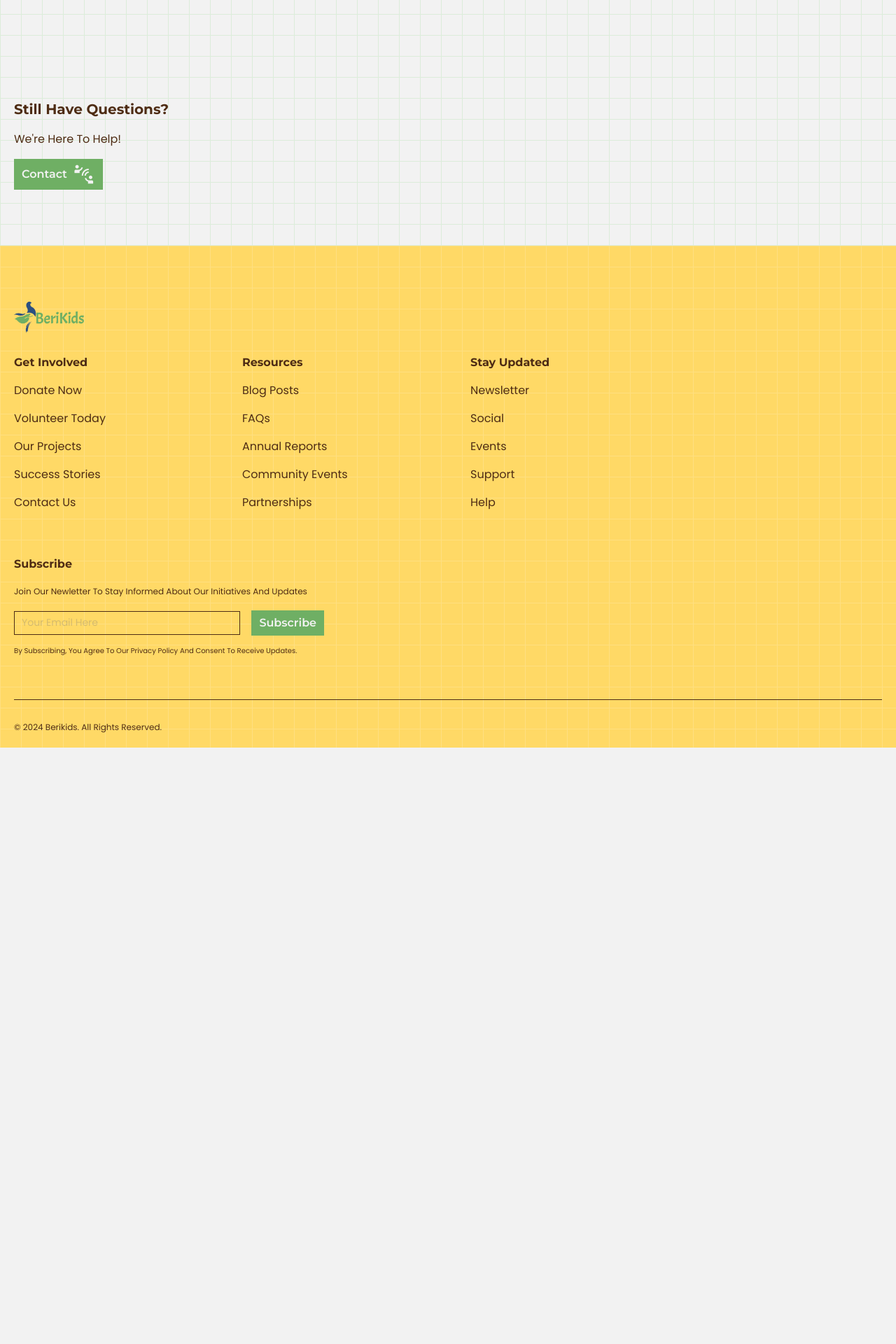
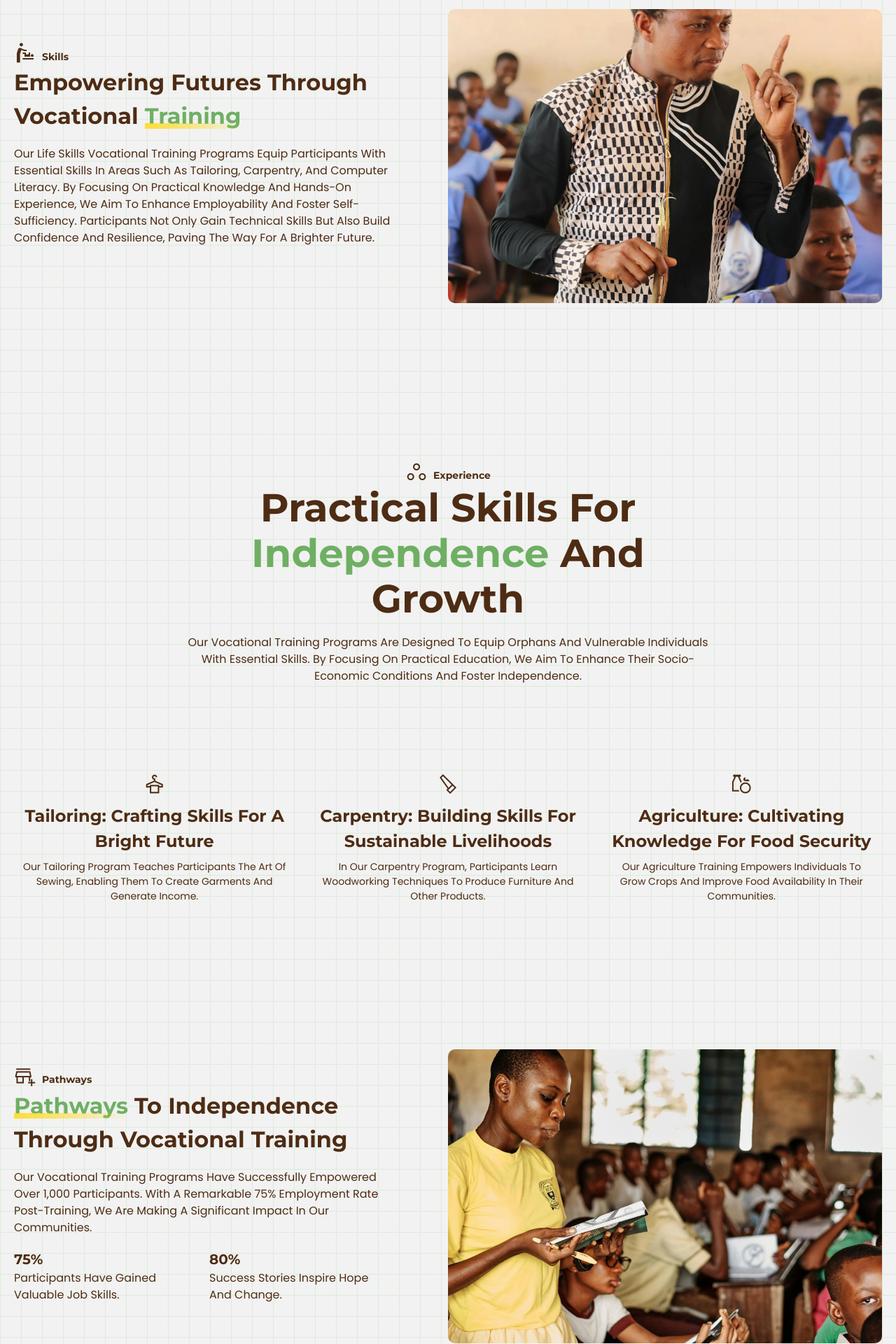
Before and after one commit to netphabric/berikids-ngo, a SvelteKit app: page /vocational-training in a window 1280 px wide. Shown: the part 880-2800 px from the top of the page at 70% size. Before the commit the page ends 1948 px from the top, so only its background shows below. Built offline with nearby package versions, Linux system fonts and the light colour scheme.

Commit message:
implement vocational training page

```diff
--- a/src/lib/components/pageSection/pageSection.module.scss
+++ b/src/lib/components/pageSection/pageSection.module.scss
@@ -40,10 +40,7 @@
 
       .listItem {
         @include cardBlock;
-
-        @include minWidth('tablet') {
-          text-align: center;
-        }
+        text-align: center;
       }
     }
 
--- a/src/lib/components/pageSection/pageSection.svelte
+++ b/src/lib/components/pageSection/pageSection.svelte
@@ -20,6 +20,7 @@
 	export let isBlockLayout = false
 	export let isTitleMain = false
 	export let hasSubContainer = false
+	export let bottomImg = ""
 </script>
 
 <SectionWrapper className={styles.section}>
--- a/src/lib/components/testimonials/testimonials.svelte
+++ b/src/lib/components/testimonials/testimonials.svelte
@@ -1,5 +1,6 @@
 <script lang="ts">
 	import styles from "./testimonials.module.scss"
+	export let dp = 11
 </script>
 
 <section class={styles.testimonialsSection} id="testimony">
@@ -11,7 +12,7 @@
 	<article class={styles.testimonyAuthor}>
 		<div class={styles.authorDP}>
 			<div class={styles.circle}></div>
-			<img src="https://i.pravatar.cc/300?img=11" alt="testimonial avatar" />
+			<img src="https://i.pravatar.cc/300?img={dp}" alt="testimonial avatar" />
 		</div>
 
 		<h4 class={styles.authorsName}>John Doe</h4>
--- a/src/routes/it-education/+page.svelte
+++ b/src/routes/it-education/+page.svelte
@@ -9,8 +9,8 @@
 
 <main class={styles.root}>
 	<HeroLayoutleft
-		titleHighlight="futures"
-		title="empowering futures through it education"
+		titleHighlight="Foundations"
+		title="Building Digital Foundations for a Brighter Future"
 		desc=" The IT Education Initiative is a cornerstone of our mission to uplift communities in Cameroon. By advancing technology education, we empower orphans and vulnerable groups with essential skills for a brighter future. "
 		sectionImage="ithero.webp"
 	/>
--- a/src/routes/vocational-training/+page.svelte
+++ b/src/routes/vocational-training/+page.svelte
@@ -1,9 +1,101 @@
 <script>
 	import Faq from "$lib/components/faq/faq.svelte"
+	import HeroLayoutleft from "$lib/components/heroLayoutLeft/heroLayoutleft.svelte"
+	import PageSection from "$lib/components/pageSection/pageSection.svelte"
+	import Testimonials from "$lib/components/testimonials/testimonials.svelte"
 	import { trainingFaqs } from "$lib/stores/faqStore"
+	import styles from "./page.module.scss"
 </script>
 
-<Faq
-	desc="Find answers to your questions about our training programs and how to get involved."
-	faqs={$trainingFaqs}
-/>
+<main class={styles.root}>
+	<HeroLayoutleft
+		titleHighlight="transform"
+		title="transform lives today"
+		desc="Join us in providing essential life skills and vocational training"
+		sectionImage="ithero.webp"
+	/>
+
+	<PageSection
+		chip="skills"
+		chipIcon="baby_changing_station"
+		desc="Our Life Skills Vocational Training Programs equip participants with essential skills in areas such as tailoring, carpentry, and computer literacy. By focusing on practical knowledge and hands-on experience, we aim to enhance employability and foster self-sufficiency. Participants not only gain technical skills but also build confidence and resilience, paving the way for a brighter future."
+		title="Empowering Futures through Vocational Training"
+		titleHighlight="training"
+		sectionImage="vt1.webp"
+		sectionImageAlt="berkids"
+	/>
+
+	<PageSection
+		isBlockLayout
+		chip="experience"
+		chipIcon="workspaces"
+		desc="Our vocational training programs are designed to equip orphans and vulnerable individuals with essential skills. By focusing on practical education, we aim to enhance their socio-economic conditions and foster independence."
+		title="Practical Skills for Independence and Growth"
+		titleHighlight="independence"
+		hasSubContainer
+		blockListItems={[
+			{
+				icon: "dry_cleaning",
+				title: "Tailoring: Crafting Skills for a Bright Future",
+				desc: "Our tailoring program teaches participants the art of sewing, enabling them to create garments and generate income."
+			},
+			{
+				icon: "carpenter",
+				title: "Carpentry: Building Skills for Sustainable Livelihoods",
+				desc: "In our carpentry program, participants learn woodworking techniques to produce furniture and other products."
+			},
+			{
+				icon: "grocery",
+				title: "Agriculture: Cultivating Knowledge for Food Security",
+				desc: "Our agriculture training empowers individuals to grow crops and improve food availability in their communities."
+			}
+		]}
+	/>
+
+	<PageSection
+		chip="pathways"
+		chipIcon="add_business"
+		desc="Our vocational training programs have successfully empowered over 1,000 participants. With a remarkable 75% employment rate post-training, we are making a significant impact in our communities."
+		title="Pathways to Independence through Vocational Training"
+		titleHighlight="pathways"
+		hasSubContainer
+		items={[
+			{
+				title: "75%",
+				desc: "Participants have gained valuable job skills."
+			},
+			{
+				title: "80%",
+				desc: "Success stories inspire hope and change."
+			}
+		]}
+		sectionImage="vt2.webp"
+		sectionImageAlt="berkids"
+	/>
+
+	<Testimonials dp={30} />
+
+	<PageSection
+		isBlockLayout
+		chip="empower"
+		chipIcon="crowdsource"
+		desc="Join us in transforming lives by supporting our vocational training programs for vulnerable communities."
+		title="Empower Change Through training"
+		titleHighlight="change"
+		blockHeaderCta={[
+			{
+				text: "donate",
+				icon: "compost"
+			},
+			{
+				text: "volunteer",
+				icon: "volunteer_activism"
+			}
+		]}
+	/>
+
+	<Faq
+		desc="Find answers to your questions about our training programs and how to get involved."
+		faqs={$trainingFaqs}
+	/>
+</main>
--- /dev/null
+++ b/src/routes/vocational-training/page.module.scss
@@ -0,0 +1,18 @@
+@use "styles/variables.module.scss" as *;
+@use "styles/functions.module.scss" as *;
+@use "styles/mixins.module.scss" as *;
+
+.root {
+  display: flex;
+  flex-direction: column;
+  justify-content: space-evenly;
+  gap: rem(80);
+
+  @include minWidth ('tablet') {
+    gap: rem(160);
+  }
+
+  @include minWidth ('desktop') {
+    gap: rem(180);
+  }
+}
--- a/src/styles/_mixins.module.scss
+++ b/src/styles/_mixins.module.scss
@@ -374,7 +374,7 @@ $large-desktop: rem(1280);
   .content {
     display: flex;
     flex-direction: column;
-    text-align: start;
+    text-align: center;
     gap: rem(8);
 
     .text {
@@ -385,28 +385,24 @@ $large-desktop: rem(1280);
       }
     }
 
-    .title {
+    .title,
+    .subTitle {
+      font-size: $small;
+
+      @include minWidth('tablet') {
+        font-size: $regular;
+      }
+
       &.largeTitles {
-        font-size: $regular;
+        font-size: $large;
 
         @include minWidth('tablet') {
-          font-size: $medium;
+          font-size: $h6;
         }
 
         @include minWidth('desktop') {
-          font-size: $large;
+          font-size: $h5;
         }
-      }
-    }
-
-
-    .title,
-    .subTitle {
-      font-size: $small;
-      line-height: 24px;
-
-      @include minWidth('tablet') {
-        font-size: $regular;
       }
     }
   }
```
Also changed, not shown: static/images/vt1.webp (added), static/images/vt2.webp (added).
